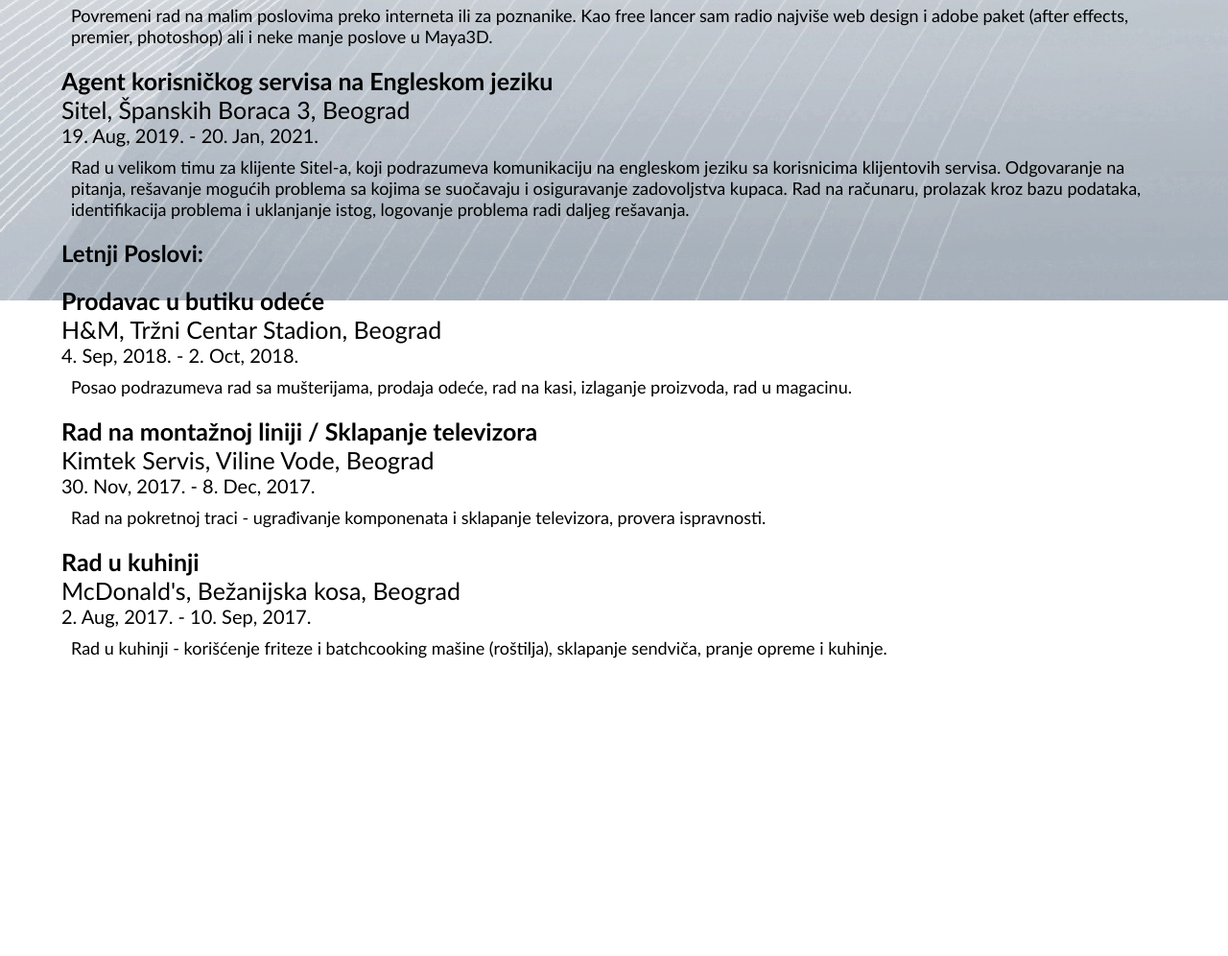
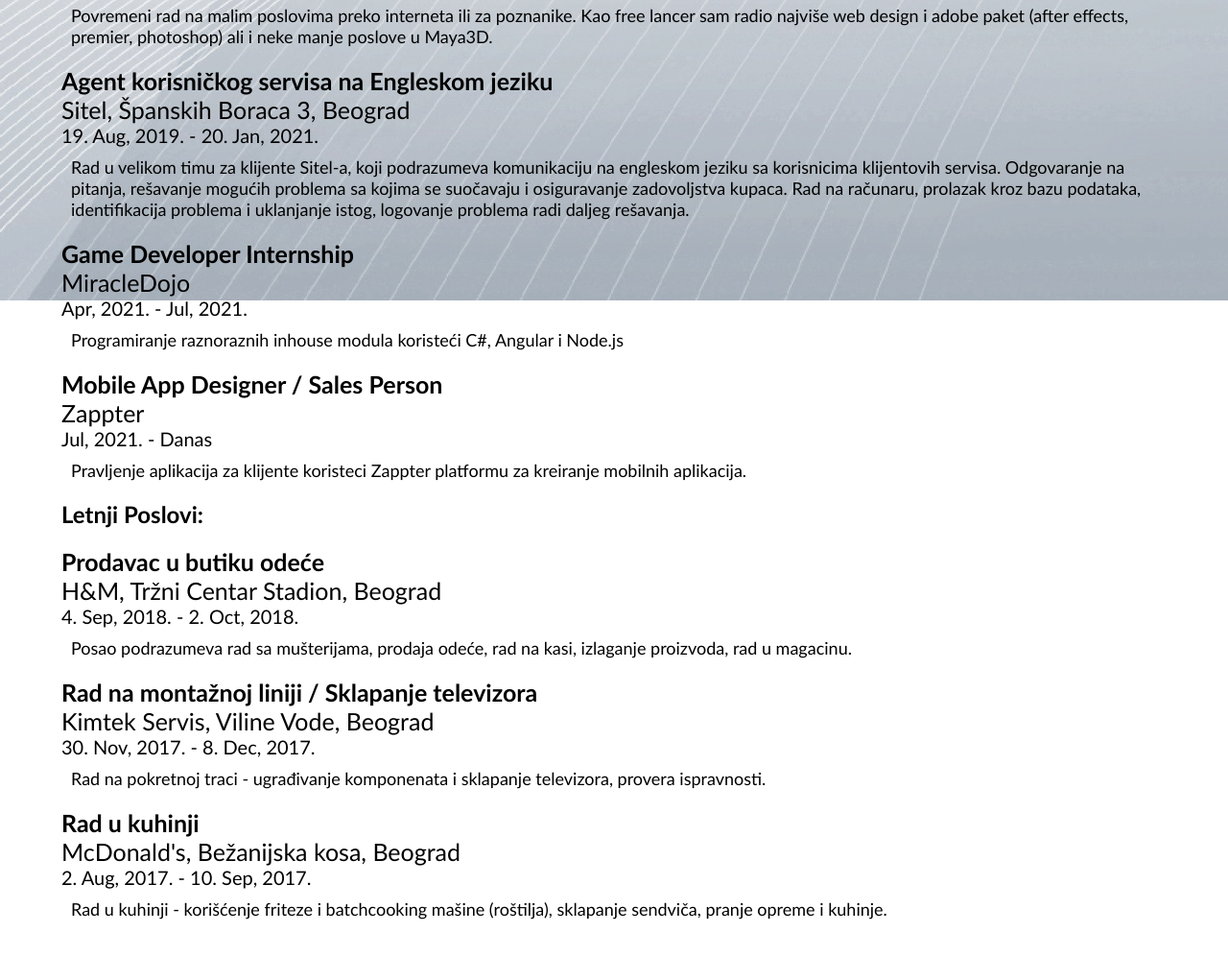
Before and after one commit to BGamersRooky/BGamersRooky.github.io, a plain HTML site: page cv.html in a window 1280 px wide. Shown: the part 1252-2248 px from the top of the page at 96% size. Before the commit the page ends 1998 px from the top, so only its background shows below. Drawn offline with Linux system fonts and the light colour scheme.

Commit message:
v1.2
Added new jobs to the CV

```diff
--- a/cv.html
+++ b/cv.html
@@ -139,6 +139,25 @@
               logovanje problema radi daljeg rešavanja.
             </div>
           </div>
+
+          <div class="job">
+            <div class="job-possition">Game Developer Internship</div>
+            <div class="job-employer">MiracleDojo</div>
+            <div class="job-time">Apr, 2021. - Jul, 2021.</div>
+            <div class="job-description">
+                Programiranje raznoraznih inhouse modula koristeći C#, Angular i Node.js
+            </div>
+          </div>
+
+          <div class="job">
+            <div class="job-possition">Mobile App Designer / Sales Person</div>
+            <div class="job-employer">Zappter</div>
+            <div class="job-time">Jul, 2021. - Danas</div>
+            <div class="job-description">
+                Pravljenje aplikacija za klijente koristeci Zappter platformu za kreiranje mobilnih aplikacija.
+            </div>
+          </div>
+
           <h2>Letnji Poslovi:</h2>
           <div class="job">
             <div class="job-possition">Prodavac u butiku odeće</div>
```
